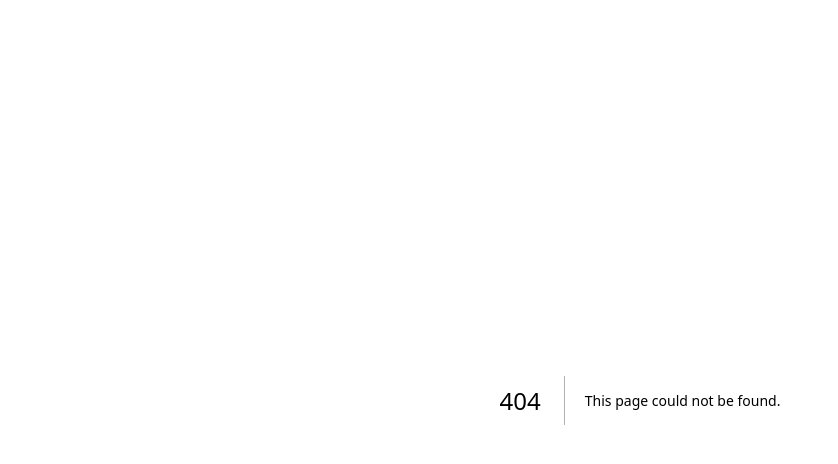
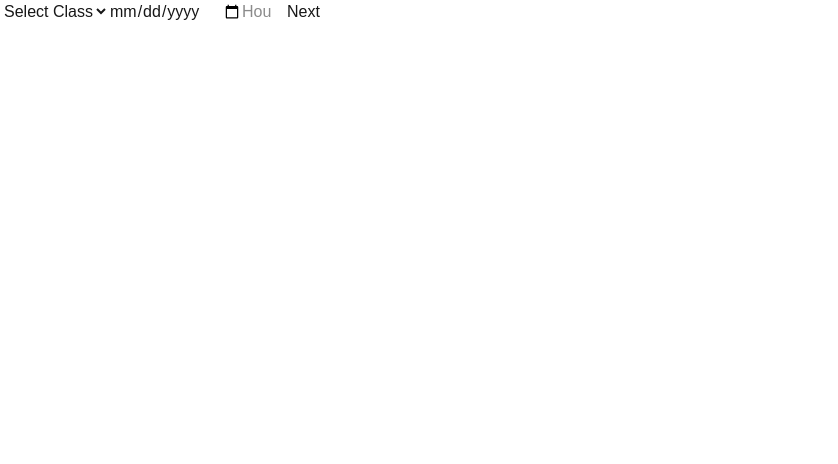
Before and after one commit to JWS-Technology/loyola-erp, a Next.js app: page /attendance/details in a window 1280 px wide. Before the commit this address had no page. Shown: the top 464 px of the page, without its empty margins (0-838 px from the left). Built offline with nearby package versions, Linux system fonts and the light colour scheme.

Commit message:
get details page created for attendance

```diff
--- /dev/null
+++ b/app/attendance/details/page.tsx
@@ -0,0 +1,51 @@
+"use client";
+
+import { useRouter } from "next/navigation";
+import { useState } from "react";
+
+export default function page() {
+  const router = useRouter();
+
+  const [form, setForm] = useState({
+    classId: "",
+    date: "",
+    hour: "",
+  });
+
+  const handleSubmit = (e: React.FormEvent) => {
+    e.preventDefault();
+
+    router.push(
+      `/attendance/mark?class=${form.classId}&date=${form.date}&hour=${form.hour}`,
+    );
+  };
+
+  return (
+    <form onSubmit={handleSubmit} className="space-y-4">
+      <select
+        required
+        onChange={(e) => setForm({ ...form, classId: e.target.value })}
+      >
+        <option value="">Select Class</option>
+        {/* map classes */}
+      </select>
+
+      <input
+        type="date"
+        required
+        onChange={(e) => setForm({ ...form, date: e.target.value })}
+      />
+
+      <input
+        type="number"
+        min={1}
+        max={8}
+        required
+        placeholder="Hour"
+        onChange={(e) => setForm({ ...form, hour: e.target.value })}
+      />
+
+      <button type="submit">Next</button>
+    </form>
+  );
+}
```
